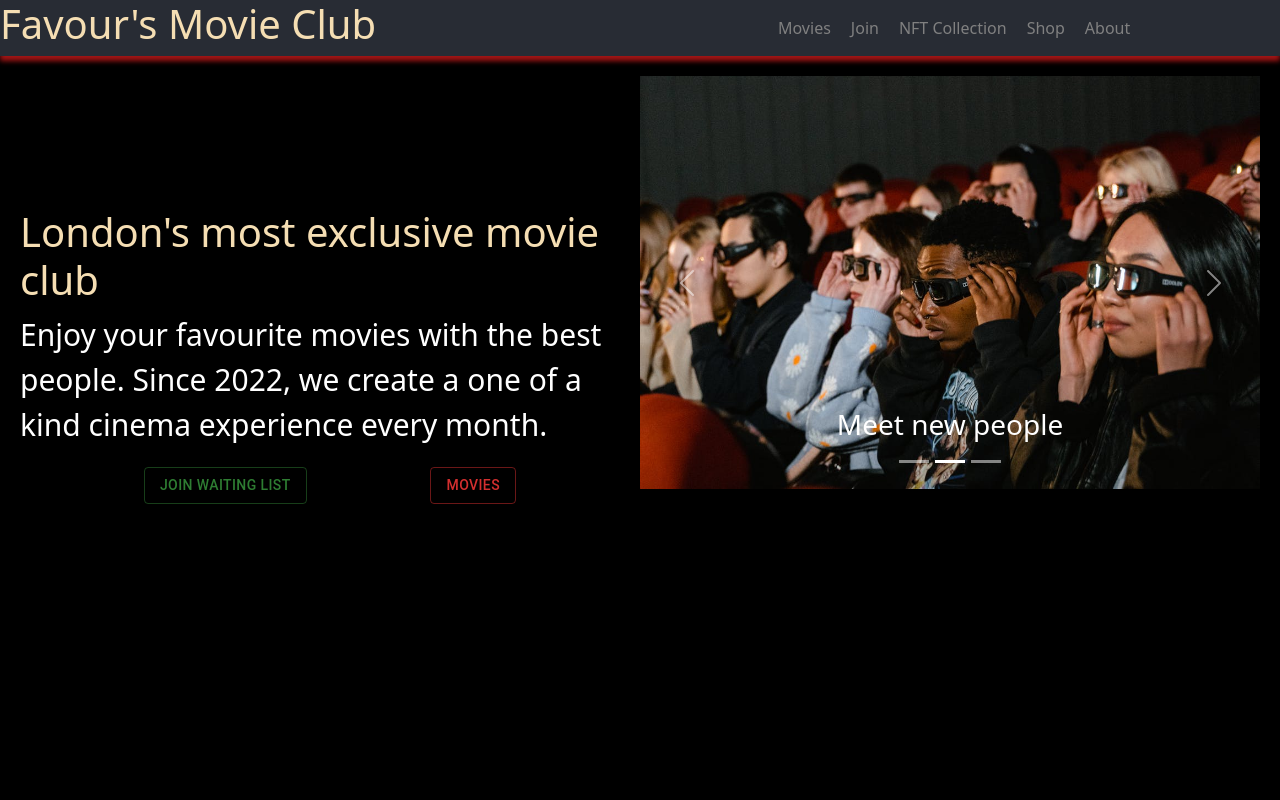
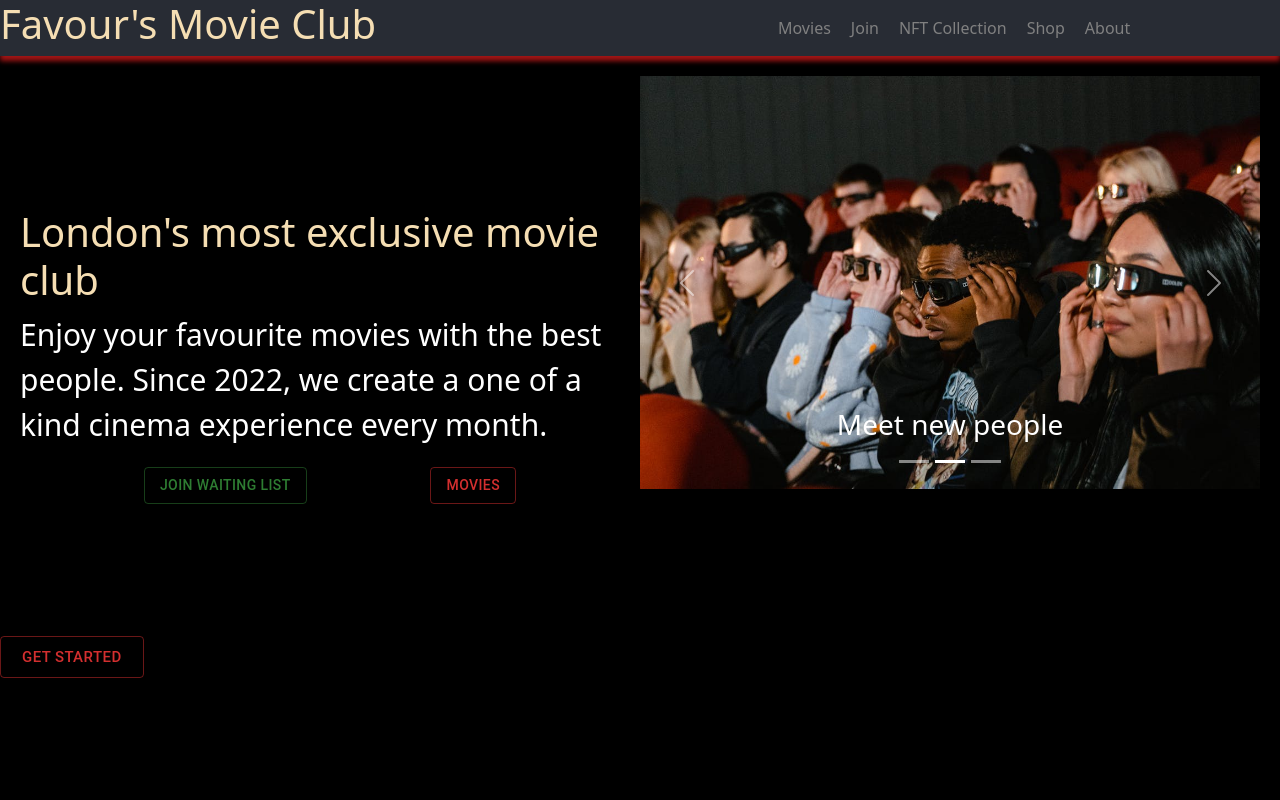
Before and after one commit to FavourEEZ/ReactApplications, a React (Create React App) app: page / in a window 1280 px wide. Shown: the top 800 px of the page. Built offline with nearby package versions, Linux system fonts and the light colour scheme.

Commit message:
No comment

```diff
--- a/src/App.css
+++ b/src/App.css
@@ -65,13 +65,10 @@
 }
 
 .join-button {
-
   display: flex;
   justify-content:space-evenly;
   margin-top: 20px;
-
 }
-
 
 .scale-button:hover {
   color: white;
--- a/src/App.js
+++ b/src/App.js
@@ -84,7 +84,10 @@ export default function App() {
 
         </div>
 
+      </div>
 
+      <div className='get-started'>
+        <Button variant="outlined" color='error' className='scale-button' size='large' > Get Started </Button>
       </div>
     </div>
   );
```
Also changed, not shown: src/components/png-clipart-arrow-icon-arrow-icon.png (added).
